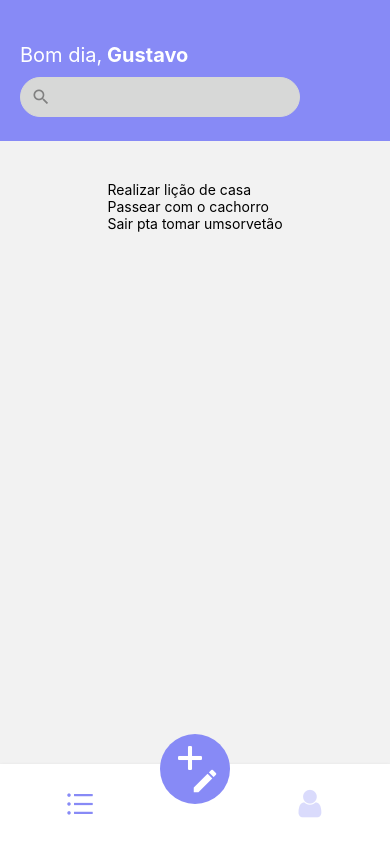
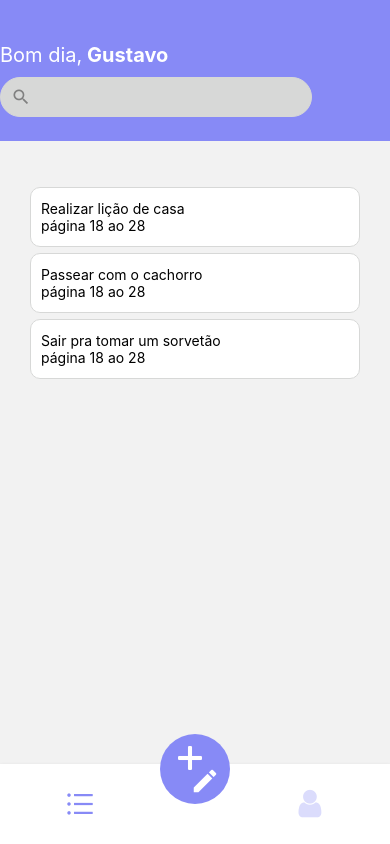
Before and after one commit to Gustavo280408/ReactNative-App, a React Native app: screen /BottomRoutes in a window 390 px wide. Built offline with nearby package versions, Linux system fonts and the light colour scheme.

Commit message:
Criando Cards e componentizando eles, colocando suas propriedades, tambem realizando estilos iniciais a ele

```diff
--- a/src/pages/list/index.tsx
+++ b/src/pages/list/index.tsx
@@ -1,6 +1,5 @@
 import React from "react";
-import { Text, View } from "react-native";
-import { FlatList } from "react-native";
+import { Text, View, FlatList, TouchableOpacity } from "react-native";
 import { style } from "./styles";
 import { Input } from "../../components/input";
 import { MaterialIcons } from '@expo/vector-icons';
@@ -27,12 +26,27 @@
     },
     {
         item: 2,
-        title: 'Sair pta tomar umsorvetão',
+        title: 'Sair pra tomar um sorvetão',
         description: 'página 18 ao 28',
         flag: 'urgente'
     },
 ]
 export default function List() {
+
+    const _renderCard = (item: PropCard) => {
+        return (
+                    <TouchableOpacity style={style.card}>
+            <View style={style.rowCard}>
+                {/* <Ball /> */}
+                <View>
+                    <Text>{item.title}</Text>
+                    <Text>{item.description}</Text>
+                </View>
+                {/* <Flag /> */}
+            </View>
+        </TouchableOpacity>
+        )
+    }
     return (
         <View style={style.container}>
             <View style={style.header}>
@@ -45,12 +59,12 @@
                     />
                 </View>
             </View>
-            <View>
+            <View style={style.boxList}>
                 <FlatList
                 data={data}
                 style={{marginTop: 40, paddingHorizontal: 30}}
                 keyExtractor={(item, index) => item.item.toString()}
-                renderItem={({item, index}) => {return (<Text>{item.title}</Text>) }}
+                renderItem={({item, index}) => {return (_renderCard(item)) }}
                 />
             </View>
         </View>
--- a/src/pages/list/styles.ts
+++ b/src/pages/list/styles.ts
@@ -11,7 +11,6 @@
         width: '100%',
         height: Dimensions.get('window').height/6,
         backgroundColor: themas.colors.primary,
-        paddingHorizontal: 20,
         justifyContent: 'center'
     },
     greeting: {
@@ -26,5 +25,21 @@
         flex: 1,
         width: '100%',
         //backgroundColor: 'red'
+    },
+    card: {
+        width: '100%',
+        height: 60,
+        backgroundColor: '#FFF',
+        marginTop: 6,
+        borderRadius: 10,
+        justifyContent: 'center',
+        padding: 10,
+        borderWidth: 1,
+        borderColor: themas.colors.lightGray
+    },
+    rowCard: {
+        flexDirection: 'row',
+        alignItems: 'center',
+        justifyContent: 'space-between'
     }
 })
```
